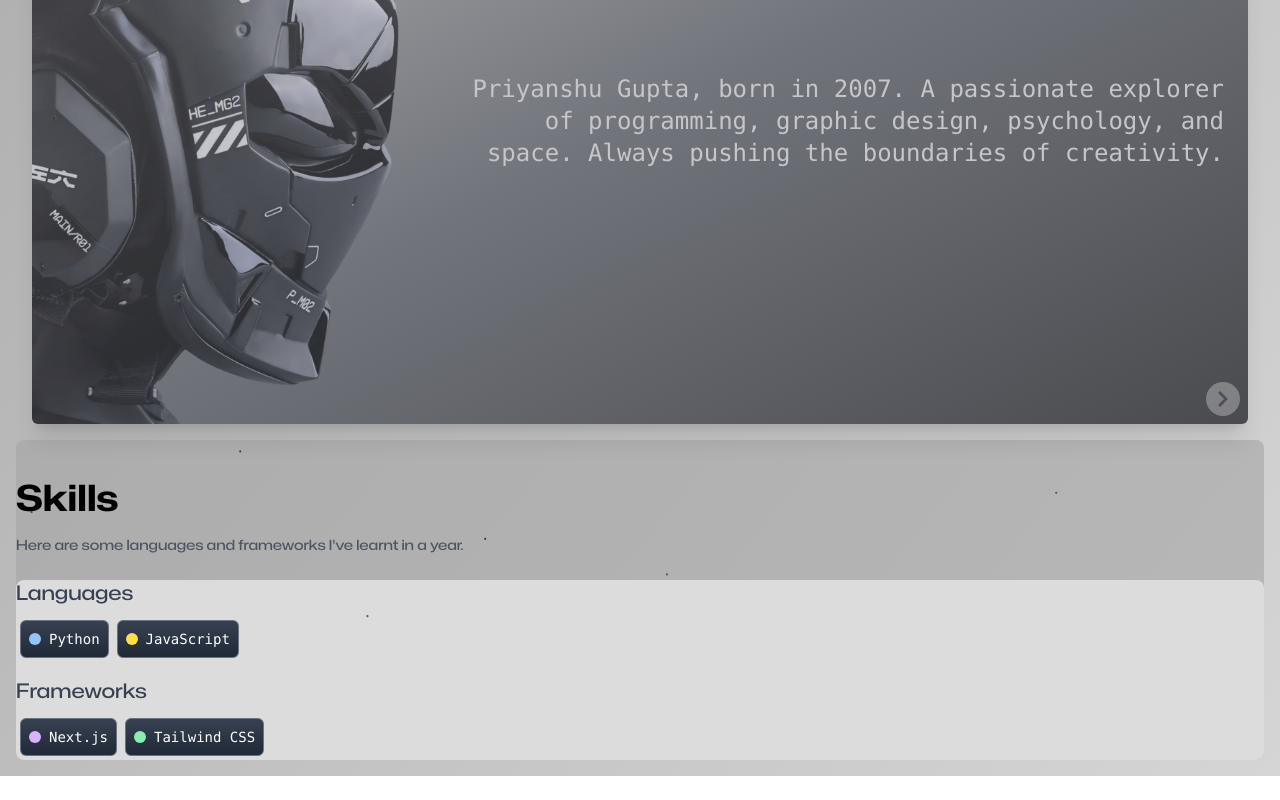
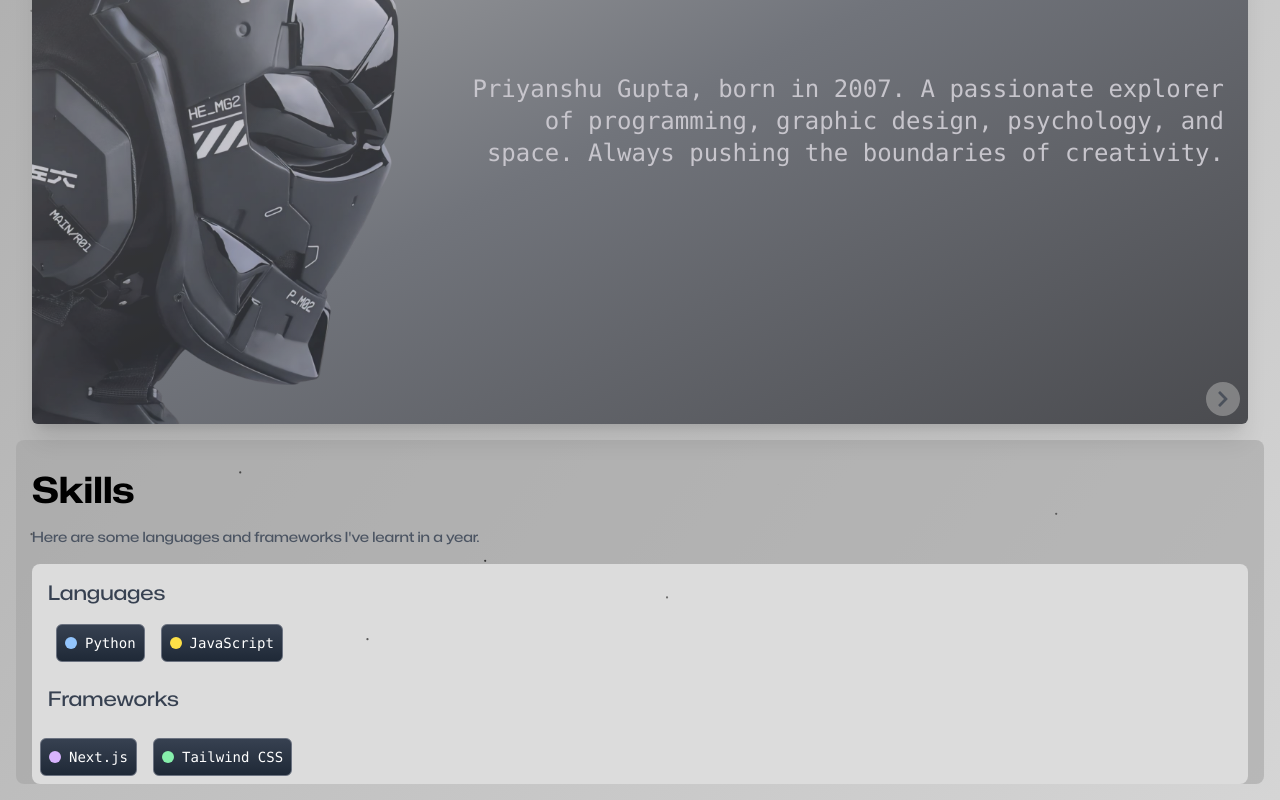
Before and after one commit to Priyansxu/Website, a Next.js app: page / in a window 1280 px wide. Shown: the part 797-1597 px from the top of the page. Before the commit the page ends 1573 px from the top, so only its background shows below. Built offline with nearby package versions, Linux system fonts and the light colour scheme.

Commit message:
Update Skills.js

```diff
--- a/components/Skills.js
+++ b/components/Skills.js
@@ -10,30 +10,30 @@ export default function Skills() {
   };
 
   return (
-    <div className="pt-10 m-4 bg-[#a5a5a5]/60 rounded-lg">
-      <h1 className="text-4xl text-black font-monaSans">Skills</h1>
-      <h5 className="text-sm text-left font-monaSansM mt-4">
+    <div className="pt-4 m-4 bg-[#a5a5a5]/60 rounded-lg">
+      <h1 className="text-4xl text-black font-monaSans m-4">Skills</h1>
+      <h5 className="text-sm text-left font-monaSansM m-4">
         Here are some languages and frameworks I've learnt in a year.
       </h5>
-      <div className="mt-6 bg-[#dcdcdc] bg-[#1111]/50 rounded-lg">
-        <h2 className="text-xl text-gray-700 font-monaSansM">Languages</h2>
-        <div className="flex flex-wrap mt-2">
+      <div className="pt-4 m-4 bg-[#dcdcdc] bg-[#1111]/50 rounded-lg">
+        <h2 className="text-xl text-gray-700 font-monaSansM ml-4">Languages</h2>
+        <div className="flex flex-wrap m-4 mt-2">
           {languages.map((language, index) => (
             <div
               key={index}
-              className="flex items-center rounded-md border border-gray-500 bg-gradient-to-b from-gray-700 to-gray-800 p-2 m-1 text-center text-sm text-white"
+              className="flex items-center rounded-md border border-gray-500 bg-gradient-to-b from-gray-700 to-gray-800 p-2 m-2 text-center text-sm text-white"
             >
               <div className={`w-3 h-3 rounded-full mr-2 ${circleColors[language]}`}></div>
               {language}
             </div>
           ))}
         </div>
-        <h2 className="text-xl text-gray-700 font-monaSansM mt-4">Frameworks</h2>
+        <h2 className="text-xl text-gray-700 font-monaSansM m-4 mt-2">Frameworks</h2>
         <div className="flex flex-wrap mt-2">
           {frameworks.map((framework, index) => (
             <div
               key={index}
-              className="flex items-center rounded-md border border-gray-500 bg-gradient-to-b from-gray-700 to-gray-800 p-2 m-1 text-center text-sm text-white"
+              className="flex items-center rounded-md border border-gray-500 bg-gradient-to-b from-gray-700 to-gray-800 p-2 m-2 text-center text-sm text-white"
             >
               <div className={`w-3 h-3 rounded-full mr-2 ${circleColors[framework]}`}></div>
               {framework}
```
